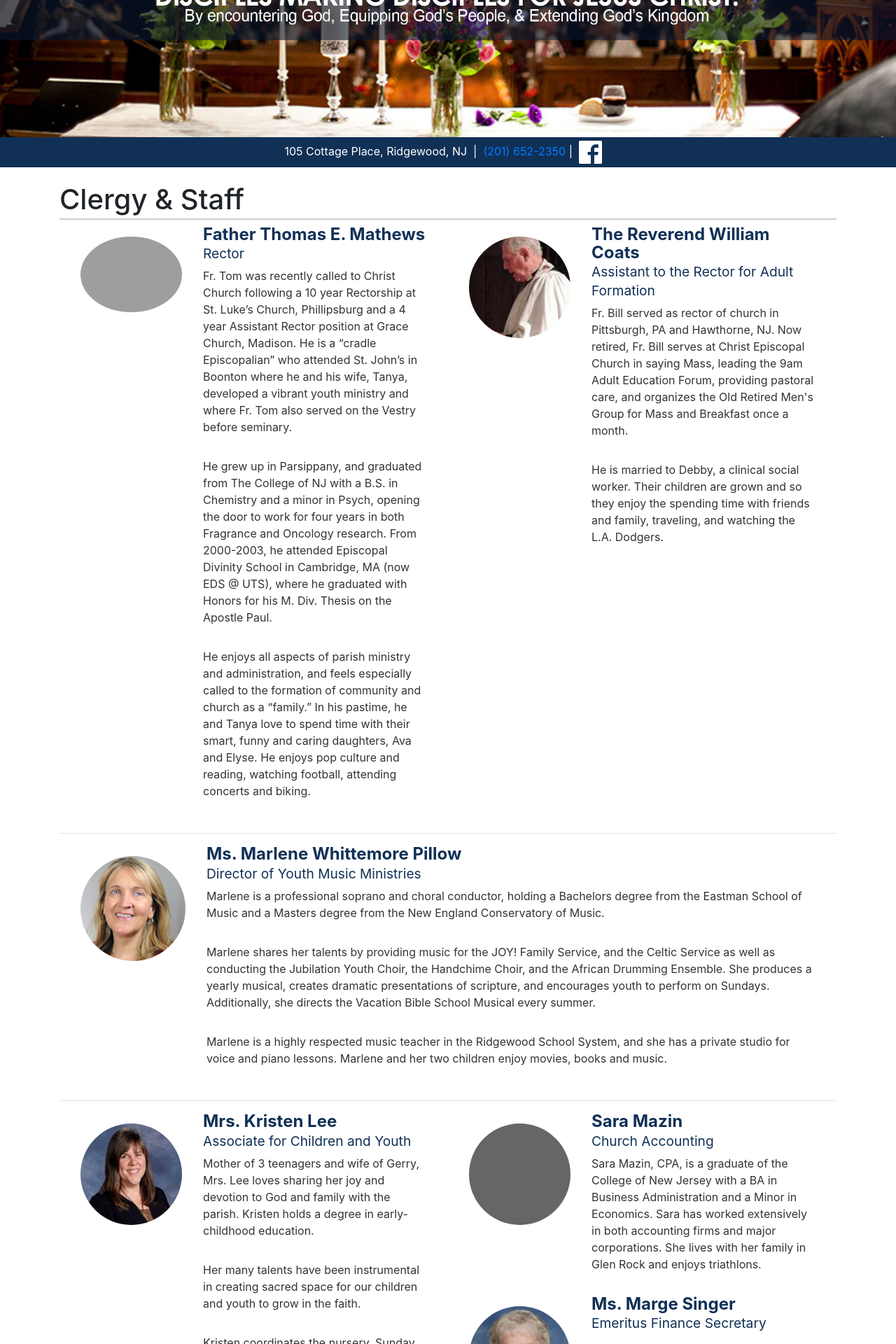
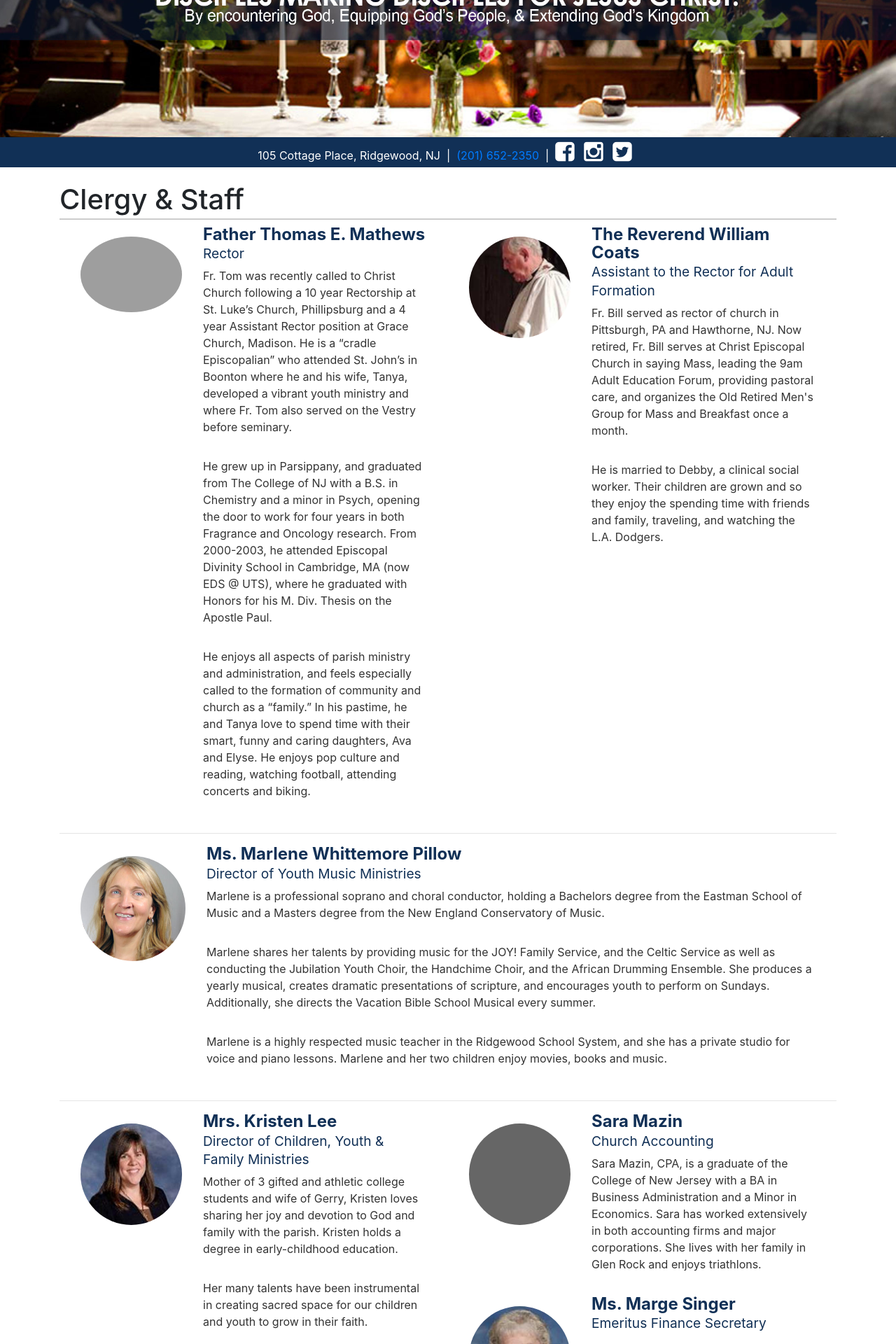
Before and after one commit to VolantWebDesign/Christ-Church-Ridgewood, a PHP site: page /clergy.php in a window 1280 px wide. Shown: the part 200-2120 px from the top of the page at 70% size. Run offline with PHP 8.4, Linux system fonts and the light colour scheme; grey boxes are pictures that could not be loaded.

Commit message:
Added VBS music and social links

```diff
--- a/clergy.php
+++ b/clergy.php
@@ -126,13 +126,15 @@
 							</div>
 						</div>
 						<div class="col-md-8">
-							<h4>Mrs. Kristen Lee<br><small>Associate for Children and Youth</small></h4>
+							<h4>Mrs. Kristen Lee<br><small>Director of Children, Youth & Family Ministries</small></h4>
 
-							<p>Mother of 3 teenagers and wife of Gerry, Mrs. Lee loves sharing her joy and devotion to God and family with the parish. Kristen holds a degree in early-childhood education.</p>
+							<p>Mother of 3 gifted and athletic college students and wife of Gerry, Kristen loves sharing her joy and devotion to God and family with the parish. Kristen holds a degree in early-childhood education.</p>
 
-							<p>Her many talents have been instrumental in creating sacred space for our children and youth to grow in the faith.</p>
+							<p>Her many talents have been instrumental in creating sacred space for our children and youth to grow in their faith.</p>
 
-							<p>Kristen coordinates the nursery, Sunday school, and youth groups and assists the clergy in a number of other areas related to families with school-age children.</p>
+							<p>Kristen coordinates the Nursery, Sunday school, J2A, Youth group, Confirmation class, JOY Worship, Christmas Pageant, Easter Egg hunt, Summer Sunday school and assists clergy in a number of other areas related to families with children. Kristen also assists Marlene with our annual musical and musical theater VBS.
+
+</p>
 						</div>
 					</div>
 				</div>
--- a/navigation.php
+++ b/navigation.php
@@ -44,6 +44,10 @@
 <img src="images/slide_01.jpg?k=<?php echo $thekeys; ?>" class="img-fluid" style="padding-top: 0; padding-bottom: 0;">
 
     <div class="row">
-        <div class="col white address text-center">105 Cottage Place, Ridgewood, NJ &nbsp;|&nbsp; <a href="tel:+12016522350">(201) 652-2350</a> |&nbsp;             <a href="https://www.facebook.com/ChristEpiscopalChurchRidgewood/" target=_blank><img src="images/facebooklogo.png" height=33px alt="Facebook logo" style="padding-top: 0; padding-bottom: 0;"></a>&nbsp; &nbsp;</div>
+        <div class="col white address text-center">105 Cottage Place, Ridgewood, NJ &nbsp;|&nbsp; <a href="tel:+12016522350">(201) 652-2350</a> &nbsp;|&nbsp;
+          <a href="https://facebook.com/ChristEpiscopalChurchRidgewood/" target="_blank" rel="noopener"><i class="fa fa-facebook-square fa-2x fa-inverse"></i></a> &nbsp;
+          <a href="https://instagram.com/christchurchridgewoodnj/" target="_blank" rel="noopener"><i class="fa fa-instagram fa-2x fa-inverse"></i></a> &nbsp;
+          <a href="https://twitter.com/CCridgewood" target="_blank" rel="noopener"><i class="fa fa-twitter-square fa-2x fa-inverse"></i></a> &nbsp;
+        </div>
     </div>
     <br>
--- a/vbs-download.php
+++ b/vbs-download.php
@@ -67,7 +67,11 @@
       </div>
       <div class="col-md-6" align="center">
         <h3 class="page-header invitation">Songs</h3>
-        <a href="downloads/music/song1.mp3" download="The Big Fish song1.mp3" class="btn btn-lg btn-outline-primary disabled">To be added</a>
+        <a href="downloads/music/Nothing-Like-a-Mystery.m4a" download="Nothing Like a Mystery.m4a" class="btn btn-lg btn-outline-primary">Nothing Like a Mystery</a>
+        <a href="downloads/music/Runnin-From-the-Lord.m4a" download="Runnin From the Lord.m4a" class="btn btn-lg btn-outline-primary">Runnin From the Lord</a>
+        <a href="downloads/music/No-Greater-One.m4a" download="No Greater One.m4a" class="btn btn-lg btn-outline-primary">No Greater One</a>
+        <a href="downloads/music/Deep-Sea-Blues.m4a" download="Deep Sea Blues.m4a" class="btn btn-lg btn-outline-primary">Deep Sea Blues</a>
+        <a href="downloads/music/Its-a-Miracle.m4a" download="It's a Miracle.m4a" class="btn btn-lg btn-outline-primary">It's a Miracle</a>
       </div>
     </div>
 
```
Also changed, not shown: ministries.php (+16 -3 lines), images/Ministries/youth-group-christmasparty.JPG (deleted), images/Ministries/youth-group/christmasparty.jpg (added), images/Ministries/youth-group/hike.jpg (added), images/Ministries/youth-group/party.jpg (added), 5 other files.
